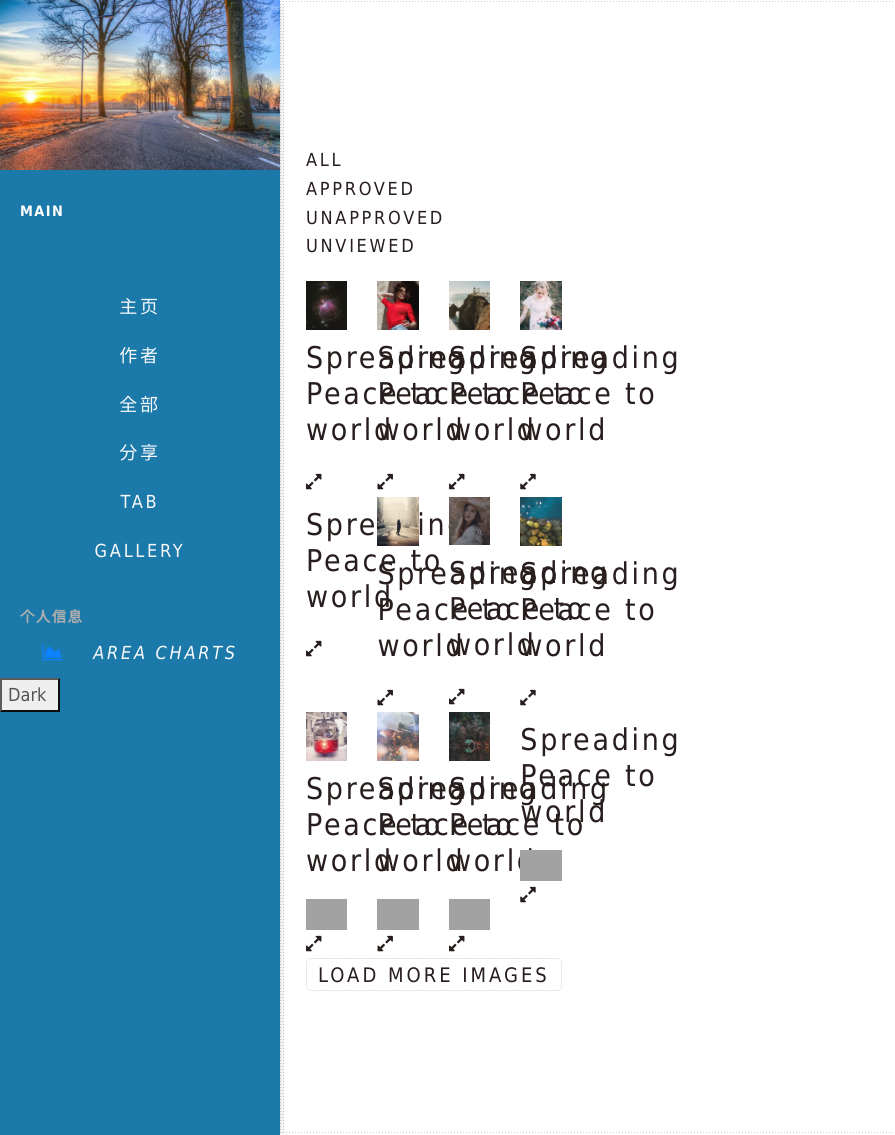
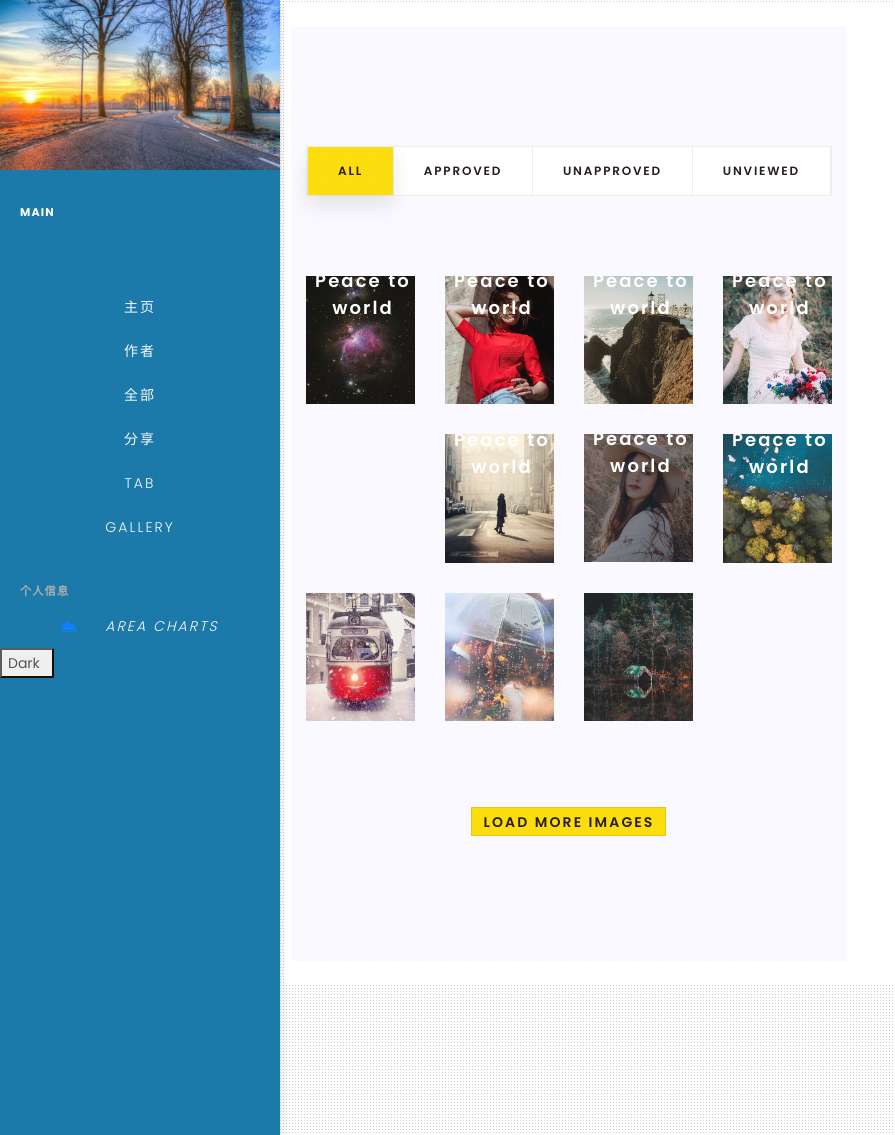
Before and after one commit to nengwuzhi/nengwuzhi.github.ioce, a Jekyll site: the page built from pages/gallery.html, in a window 1280 px wide and 1135 px high. Shown: the whole window, without its empty margins (0-895 px from the left). Built offline with Jekyll 4.4.1, drawn with Linux system fonts in a browser that asks for light colours; nearby versions of some CDN libraries; grey boxes are pictures that could not be loaded.

Commit message:
Update gallery.html

```diff
--- a/pages/gallery.html
+++ b/pages/gallery.html
@@ -13,7 +13,7 @@ type: page
 	<!-- fancybox灯箱 -->
 <link rel="stylesheet" href="https://cdn.jsdelivr.net/gh/fancyapps/fancybox@3.5.7/dist/jquery.fancybox.min.css" />
         <!-- main css -->
-<link rel="stylesheet" href="css/gallery_style.css">
+<link rel="stylesheet" href="/css/gallery_style.css">
 </head>
    <body>
            <!--================Home Gallery Area =================-->
```
